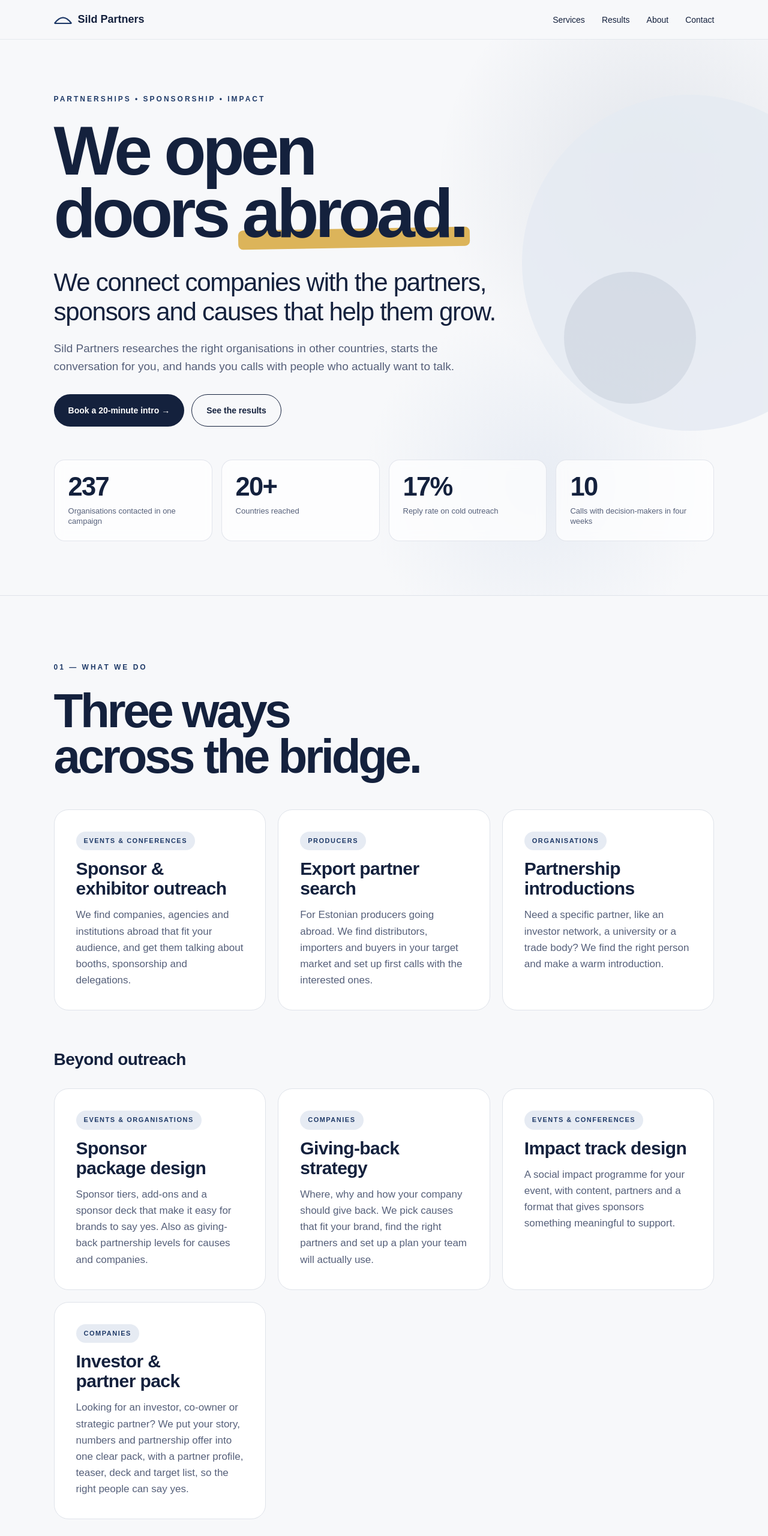
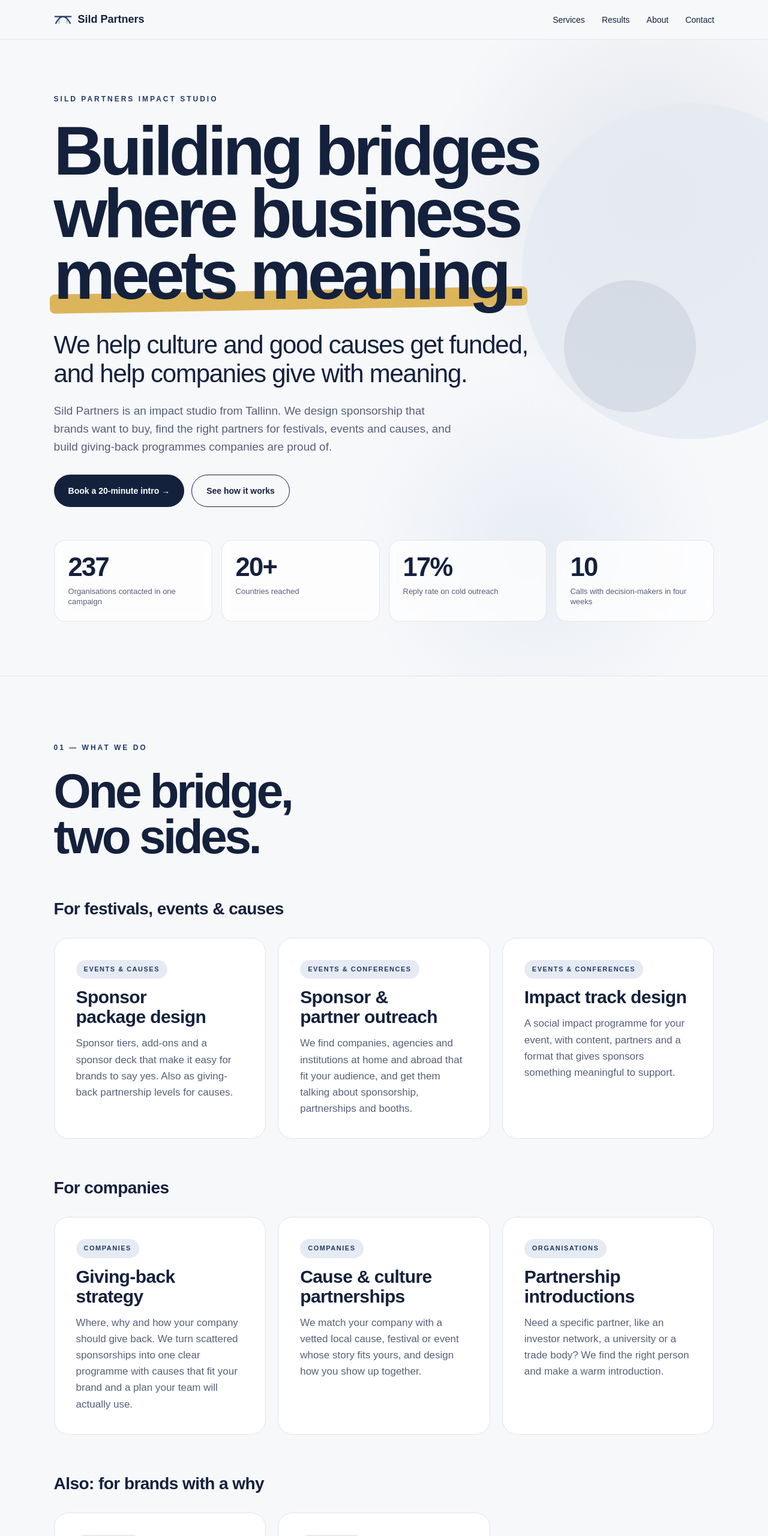
Before and after one commit to mhobesalu/sildpartners, a plain HTML site: page index.html in a window 1280 px wide. Shown: the top 2560 px of the page at 60% size. Drawn offline with Linux system fonts and the light colour scheme.

Commit message:
Reposition site as Sild Partners Impact Studio with new bridge mark (#29)
Claude-Session: https://claude.ai/code/session_01Bok4WHciBjE4pjAzjgRu2q

Co-authored-by: Claude <noreply@anthropic.com>

```diff
--- a/index.html
+++ b/index.html
@@ -3,20 +3,20 @@
 <head>
 <meta charset="utf-8">
 <meta name="viewport" content="width=device-width, initial-scale=1, viewport-fit=cover">
-<title>Sild Partners · Sponsorship, partnership and export outreach</title>
-<meta name="description" content="Sild Partners connects companies with the partners, sponsors and buyers abroad that help them grow. Sponsorship, partnership and export outreach from Tallinn, Estonia.">
+<title>Sild Partners · Building bridges where business meets meaning</title>
+<meta name="description" content="Sild Partners is an impact studio from Tallinn. We help festivals, events and good causes find the right sponsors, help companies give back with meaning, and find partners abroad for brands with a why.">
 <link rel="canonical" href="https://sildpartners.com/">
 <link rel="icon" href="/assets/favicon.svg" type="image/svg+xml">
 <meta name="theme-color" content="#14213D">
 <meta property="og:type" content="website">
 <meta property="og:site_name" content="Sild Partners">
 <meta property="og:url" content="https://sildpartners.com/">
-<meta property="og:title" content="Sild Partners · We open doors abroad">
-<meta property="og:description" content="Sild Partners connects companies with the partners, sponsors and buyers abroad that help them grow. Sponsorship, partnership and export outreach from Tallinn, Estonia.">
+<meta property="og:title" content="Sild Partners · Building bridges where business meets meaning">
+<meta property="og:description" content="Sild Partners is an impact studio from Tallinn. We help festivals, events and good causes find the right sponsors, help companies give back with meaning, and find partners abroad for brands with a why.">
 <meta property="og:image" content="https://sildpartners.com/assets/og-image.png">
 <meta property="og:image:width" content="1200">
 <meta property="og:image:height" content="630">
-<meta property="og:image:alt" content="Sild Partners: We open doors abroad.">
+<meta property="og:image:alt" content="Sild Partners: Building bridges where business meets meaning.">
 <meta property="og:locale" content="en_GB">
 <meta name="twitter:card" content="summary_large_image">
 <script type="application/ld+json">
@@ -28,7 +28,7 @@
   "url": "https://sildpartners.com/",
   "logo": "https://sildpartners.com/assets/favicon.svg",
   "image": "https://sildpartners.com/assets/og-image.png",
-  "description": "Sild Partners connects companies with the partners, sponsors and buyers abroad that help them grow. Sponsorship, partnership and export outreach from Tallinn, Estonia.",
+  "description": "Sild Partners is an impact studio from Tallinn. We help festivals, events and good causes find the right sponsors, help companies give back with meaning, and find partners abroad for brands with a why.",
   "email": "maria@sildpartners.com",
   "address": {
     "@type": "PostalAddress",
@@ -229,7 +229,7 @@ footer a { color: inherit; text-decoration: underline; text-underline-offset: 2p
 
 <nav>
   <a class="logo" href="#top" aria-label="Sild Partners">
-    <svg viewBox="0 0 34 18" aria-hidden="true"><path d="M1 17 Q17 -5 33 17" fill="none" stroke="currentColor" stroke-width="2.6"/><path d="M1 17 H33" stroke="currentColor" stroke-width="2.6"/></svg>
+    <svg viewBox="0 0 34 18" aria-hidden="true"><path d="M1 4 H33" stroke="currentColor" stroke-width="2.4"/><path d="M3 17.5 Q17 -9 31 17.5" fill="none" stroke="currentColor" stroke-width="2.4"/><path d="M9.5 4 V17.5 M24.5 4 V17.5" stroke="currentColor" stroke-width="1.2" opacity=".55"/></svg>
     Sild Partners
   </a>
   <div class="nav-right">
@@ -244,13 +244,13 @@ footer a { color: inherit; text-decoration: underline; text-underline-offset: 2p
 
 <header class="hero" id="top">
   <div class="hero-content">
-    <div class="eyebrow">Partnerships • Sponsorship • Impact</div>
-    <h1>We open doors <span class="highlight">abroad.</span></h1>
-    <div class="tagline">We connect companies with the partners, sponsors and causes that help them grow.</div>
-    <p class="intro">Sild Partners researches the right organisations in other countries, starts the conversation for you, and hands you calls with people who actually want to talk.</p>
+    <div class="eyebrow">Sild Partners Impact Studio</div>
+    <h1>Building bridges where business <span class="highlight">meets meaning.</span></h1>
+    <div class="tagline">We help culture and good causes get funded, and help companies give with meaning.</div>
+    <p class="intro">Sild Partners is an impact studio from Tallinn. We design sponsorship that brands want to buy, find the right partners for festivals, events and causes, and build giving-back programmes companies are proud of.</p>
     <div class="hero-ctas">
       <a class="pill-btn" href="#contact">Book a 20-minute intro →</a>
-      <a class="pill-btn ghost" href="#results">See the results</a>
+      <a class="pill-btn ghost" href="#services">See how it works</a>
     </div>
     <div class="stats">
       <div class="stat"><div class="stat-number">237</div><div class="stat-label">Organisations contacted in one campaign</div></div>
@@ -264,17 +264,36 @@ footer a { color: inherit; text-decoration: underline; text-underline-offset: 2p
 
 <section id="services">
   <div class="section-label">01 — What we do</div>
-  <h2>Three ways<br>across the bridge.</h2>
+  <h2>One bridge,<br>two sides.</h2>
+  <h3 class="services-sub">For festivals, events &amp; causes</h3>
   <div class="services">
     <div class="service">
-      <span class="tag">Events &amp; conferences</span>
-      <h3>Sponsor &amp; exhibitor outreach</h3>
-      <p>We find companies, agencies and institutions abroad that fit your audience, and get them talking about booths, sponsorship and delegations.</p>
+      <span class="tag">Events &amp; causes</span>
+      <h3>Sponsor package design</h3>
+      <p>Sponsor tiers, add-ons and a sponsor deck that make it easy for brands to say yes. Also as giving-back partnership levels for causes.</p>
     </div>
     <div class="service">
-      <span class="tag">Producers</span>
-      <h3>Export partner search</h3>
-      <p>For Estonian producers going abroad. We find distributors, importers and buyers in your target market and set up first calls with the interested ones.</p>
+      <span class="tag">Events &amp; conferences</span>
+      <h3>Sponsor &amp; partner outreach</h3>
+      <p>We find companies, agencies and institutions at home and abroad that fit your audience, and get them talking about sponsorship, partnerships and booths.</p>
+    </div>
+    <div class="service">
+      <span class="tag">Events &amp; conferences</span>
+      <h3>Impact track design</h3>
+      <p>A social impact programme for your event, with content, partners and a format that gives sponsors something meaningful to support.</p>
+    </div>
+  </div>
+  <h3 class="services-sub">For companies</h3>
+  <div class="services">
+    <div class="service">
+      <span class="tag">Companies</span>
+      <h3>Giving-back strategy</h3>
+      <p>Where, why and how your company should give back. We turn scattered sponsorships into one clear programme with causes that fit your brand and a plan your team will actually use.</p>
+    </div>
+    <div class="service">
+      <span class="tag">Companies</span>
+      <h3>Cause &amp; culture partnerships</h3>
+      <p>We match your company with a vetted local cause, festival or event whose story fits yours, and design how you show up together.</p>
     </div>
     <div class="service">
       <span class="tag">Organisations</span>
@@ -282,25 +301,13 @@ footer a { color: inherit; text-decoration: underline; text-underline-offset: 2p
       <p>Need a specific partner, like an investor network, a university or a trade body? We find the right person and make a warm introduction.</p>
     </div>
   </div>
-  <h3 class="services-sub">Beyond outreach</h3>
+  <h3 class="services-sub">Also: for brands with a why</h3>
   <div class="services">
     <div class="service">
-      <span class="tag">Events &amp; organisations</span>
-      <h3>Sponsor package design</h3>
-      <p>Sponsor tiers, add-ons and a sponsor deck that make it easy for brands to say yes. Also as giving-back partnership levels for causes and companies.</p>
+      <span class="tag">Producers</span>
+      <h3>Export partner search</h3>
+      <p>For Estonian producers going abroad. We find distributors, importers and buyers in your target market and set up first calls with the interested ones.</p>
     </div>
-    <div class="service">
-      <span class="tag">Companies</span>
-      <h3>Giving-back strategy</h3>
-      <p>Where, why and how your company should give back. We pick causes that fit your brand, find the right partners and set up a plan your team will actually use.</p>
-    </div>
-    <div class="service">
-      <span class="tag">Events &amp; conferences</span>
-      <h3>Impact track design</h3>
-      <p>A social impact programme for your event, with content, partners and a format that gives sponsors something meaningful to support.</p>
-    </div>
-  </div>
-  <div class="services">
     <div class="service">
       <span class="tag">Companies</span>
       <h3>Investor &amp; partner pack</h3>
@@ -333,9 +340,9 @@ footer a { color: inherit; text-decoration: underline; text-underline-offset: 2p
     <li><span class="n">01</span><div><h3>Brief</h3><p>Week 1. A 30-minute call about who you want to meet, in which countries, and what you can offer them.</p></div></li>
     <li><span class="n">02</span><div><h3>Target list</h3><p>Week 1. We build a researched list of organisations and named contacts. You approve it before anything is sent.</p></div></li>
     <li><span class="n">03</span><div><h3>Outreach</h3><p>Weeks 2 to 4. Personal messages in English or Estonian, with follow-ups. Every reply is handled within a day.</p></div></li>
-    <li><span class="n">04</span><div><h3>Meetings</h3><p>Usually weeks 3 to 8. Busy buyers take time to answer, so we keep following up after the outreach weeks. Interested contacts land in your calendar with a short note on who they are and what they want.</p></div></li>
+    <li><span class="n">04</span><div><h3>Meetings</h3><p>Usually weeks 3 to 8. Busy decision-makers take time to answer, so we keep following up after the outreach weeks. Interested contacts land in your calendar with a short note on who they are and what they want.</p></div></li>
   </ol>
-  <div class="pricing"><strong>Pricing:</strong> start with a 4-week Pilot Sprint, where part of the fee is paid only once your first meeting happens. Then, if it works, a monthly retainer plus a fee per qualified meeting. For events and expos: a one-off fixed fee plus a share of the sponsorship we actually bring in.</div>
+  <div class="pricing"><strong>Pricing:</strong> for events and causes, a fixed fee to design your sponsor package, and a one-off fee plus a share of the sponsorship we actually bring in. For companies, a fixed-price giving-back sprint. For export, a 4-week Pilot Sprint where part of the fee is paid only once your first meeting happens.</div>
 </section>
 
 <section id="about" class="about">
@@ -400,14 +407,14 @@ footer a { color: inherit; text-decoration: underline; text-underline-offset: 2p
 <section class="statement">
   <div class="section-label">Why Sild</div>
   <div class="statement-quote">We don't mind the gap.<br><span>We bridge it.</span></div>
-  <p>Sild means bridge in Estonian. That's the job: connect organisations that should be working together, and make the first conversation easy.</p>
+  <p>Sild means bridge in Estonian. That's the job: connect business with the culture and causes it should be working with, and make the first conversation easy.</p>
 </section>
 
 <div class="cta-wrap" id="contact">
   <div class="cta">
     <div class="section-label" style="color:var(--navy)">06 — Let's talk</div>
     <h2>Who do you<br>want to meet?</h2>
-    <p>Tell me which countries and what kind of partners. I'll tell you honestly whether I can reach them.</p>
+    <p>Tell me about your event, your cause or the kind of partner you're looking for. I'll tell you honestly whether I can help.</p>
     <div class="buttons">
       <a class="pill-btn" href="mailto:maria@sildpartners.com">maria@sildpartners.com →</a>
       <a class="pill-btn" href="tel:+37258262802">+372 5826 2802 →</a>
```
Also changed, not shown: assets/favicon.svg, assets/og-image.png.
